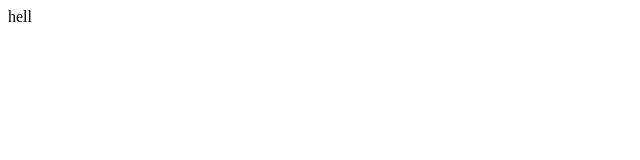
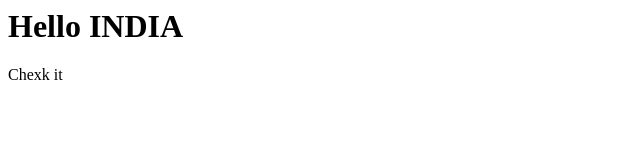
Before and after one commit to tahaabdurrab/apna-code, a plain HTML site: page index.html in a window 1280 px wide. Shown: the whole page, without its empty margins (0-640 px from the left). Drawn offline with Linux system fonts and the light colour scheme.

Commit message:
Update index.html
new word add

```diff
--- a/index.html
+++ b/index.html
@@ -1 +1,2 @@
-<p>hell</p>
+<h1> Hello INDIA</h1>
+<p> Chexk it </p>
```
